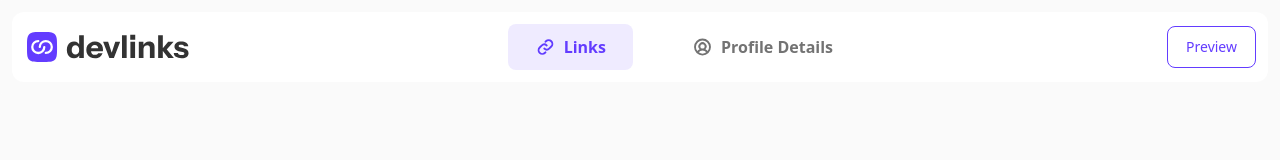
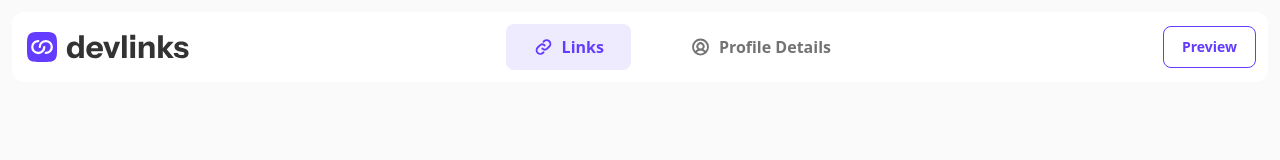
Before and after one commit to k2pbac/link-sharing, a Next.js app: page / in a window 1280 px wide. Shown: the top 160 px of the page. Built offline with nearby package versions, Linux system fonts and the light colour scheme.

Commit message:
update button font in nav

```diff
--- a/src/components/views/navbar/navbar.tsx
+++ b/src/components/views/navbar/navbar.tsx
@@ -33,7 +33,7 @@ export default function CustomNav() {
         <span className="self-center whitespace-nowrap text-xl font-semibold dark:text-white"></span>
       </Navbar.Brand>
       <div className="flex md:order-2">
-        <Button className="preview-button">Preview</Button>
+        <Button className="preview-button heading-s">Preview</Button>
         <Navbar.Toggle />
       </div>
       <Navbar.Toggle />
```
